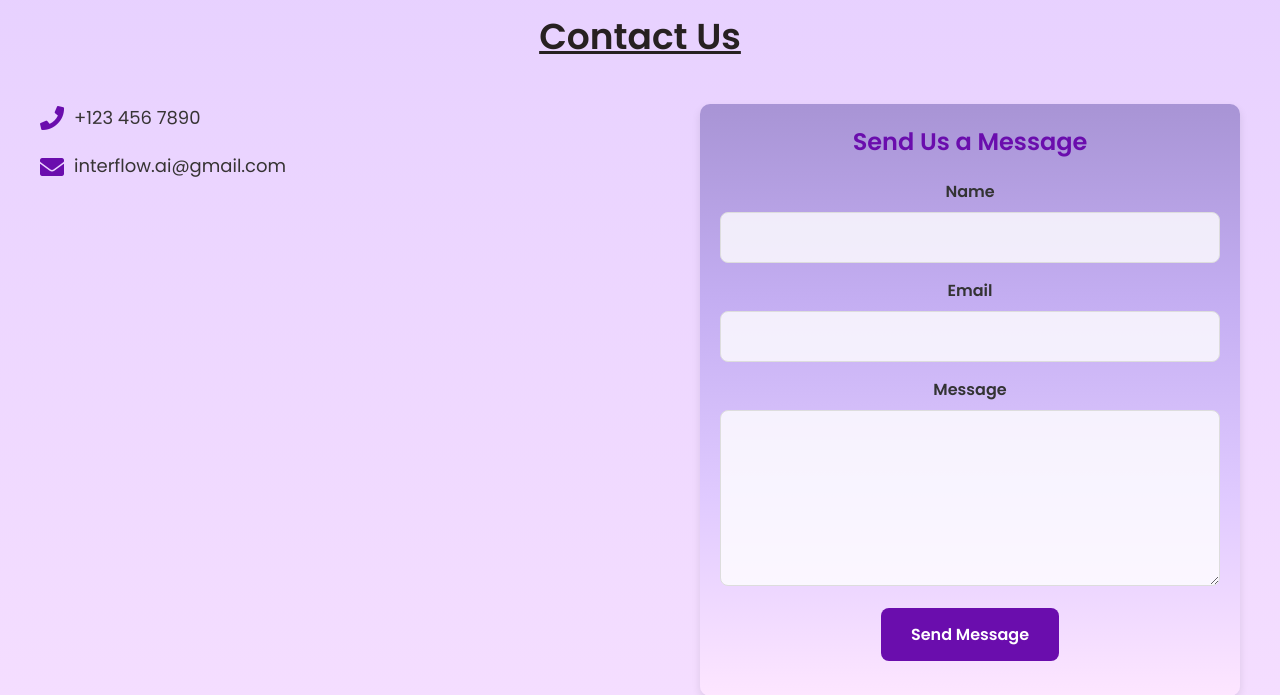
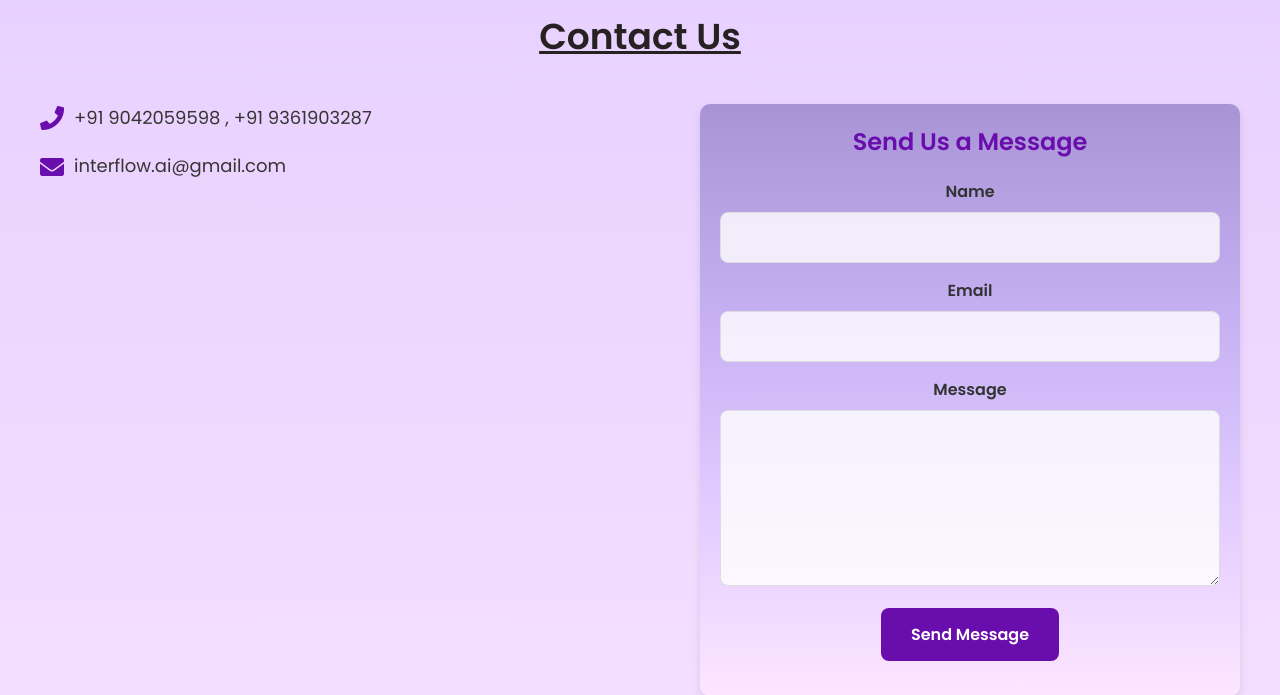
Before and after one commit to SurajeeKumar22aib47/interflow_ai_port, a Django app: page / in a window 1280 px wide. Shown: the part 3617-4312 px from the top of the page. Run offline with Django 5.2, Linux system fonts and the light colour scheme.

Commit message:
Update home.html

```diff
--- a/template/home.html
+++ b/template/home.html
@@ -806,7 +806,7 @@ nav ul li a.active {
                 <div class="contact-info">
                     <div class="contact-item">
                         <button><i class="fas fa-phone"></i></button>
-                        <p>+123 456 7890</p>
+                        <p>+91 9042059598 , +91 9361903287</p>
                     </div>
                     <div class="contact-item">
                         <button><i class="fas fa-envelope"></i></button>
```
